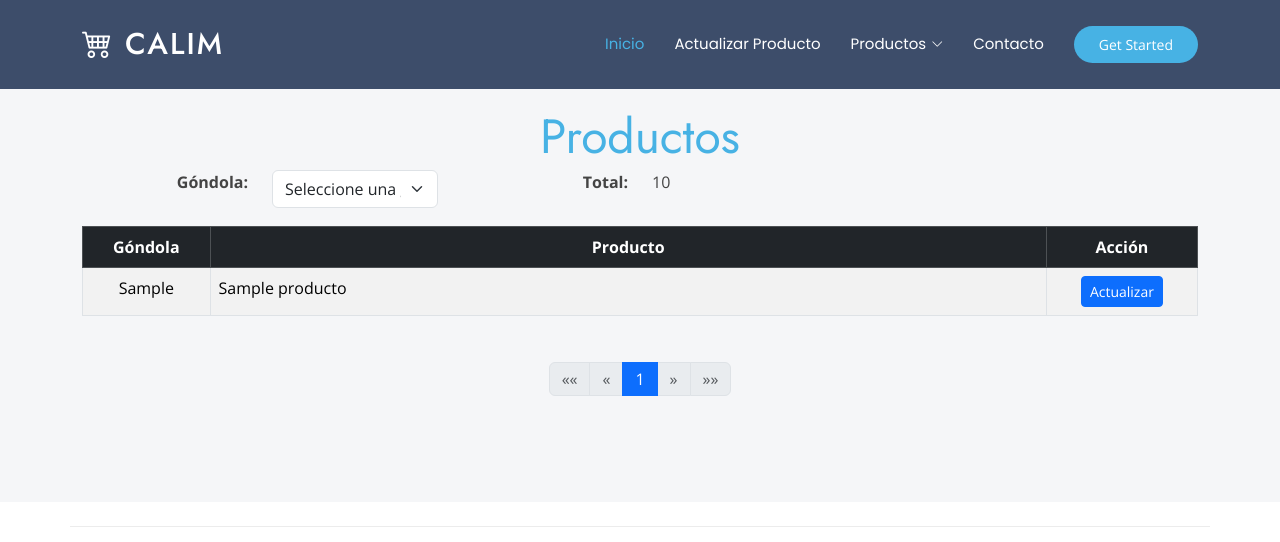
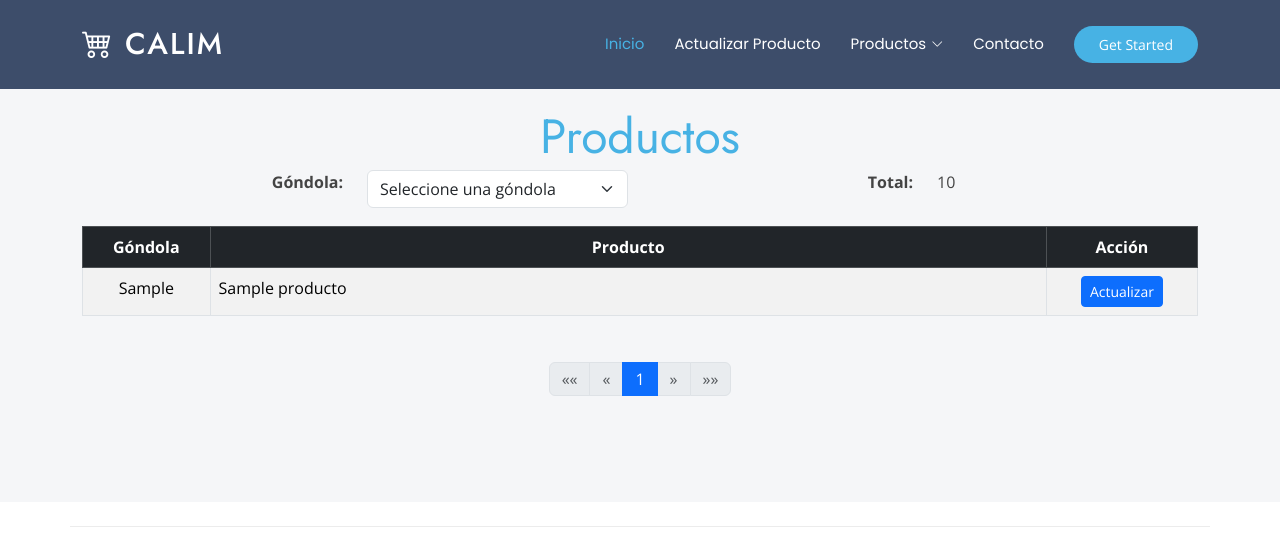
Before and after one commit to ecatunta/djang-calim, a Django app: template appcalim/templates/productos_upd.html in a window 1280 px wide. Shown: the top 542 px of the page. Run offline with Django 3.2, Linux system fonts and the light colour scheme; the template is opened without the code that fills it: most values are stand-ins (such as "Sample title", 1, 10 or a date in 2020); some libraries are stand-ins or nearby versions.

Commit message:
paginacion

```diff
--- a/appcalim/templates/productos_upd.html
+++ b/appcalim/templates/productos_upd.html
@@ -80,10 +80,10 @@ Actualizar producto
 
 
         <div class="row mb-3">
-            <div class="col-2 text-end">
+            <div class="col-3 text-end">
                 <strong>Góndola: </strong>
             </div>
-            <div class="col-2">
+            <div class="col-3">
                 <select name="gondola" id="gondola-select" class="form-select">
                     <option value="">Seleccione una góndola</option>
                     {% for gondola in gondolas %}
@@ -91,10 +91,10 @@ Actualizar producto
                     {% endfor %}
                 </select>
             </div>
-            <div class="col-2 text-end">
+            <div class="col-3 text-end">
                 <strong>Total: </strong>
             </div>
-            <div class="col-2 ">
+            <div class="col-3 ">
                 <p id="total">{{ total }}</p>
             </div>
         </div>
```
